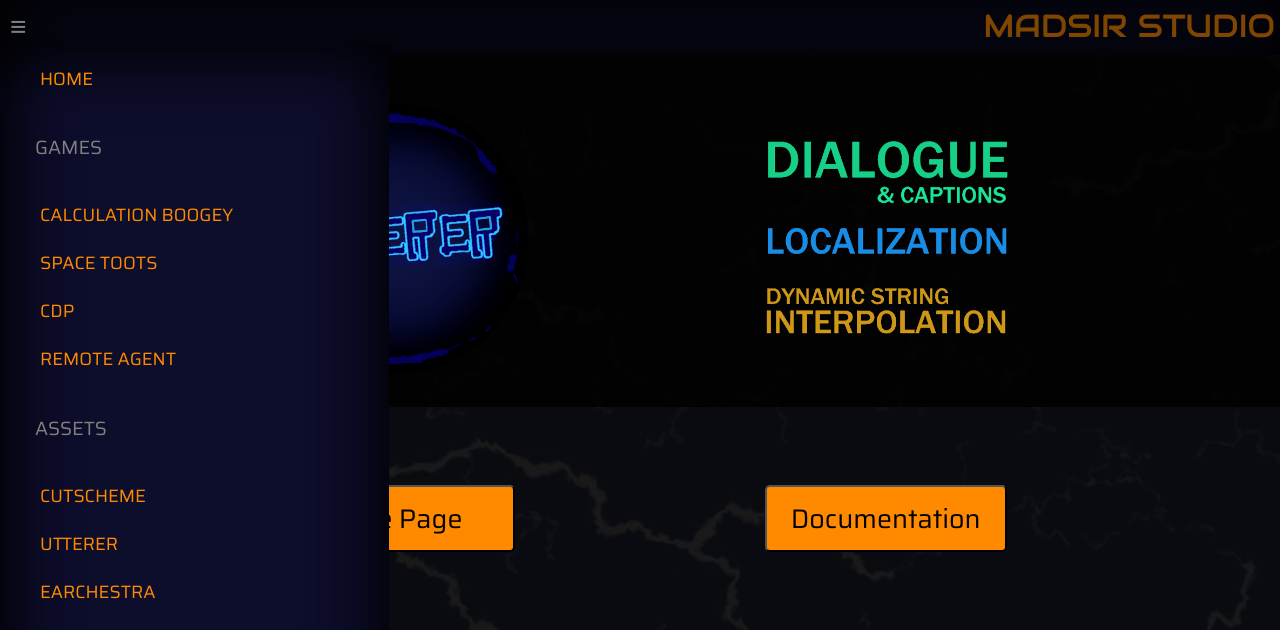
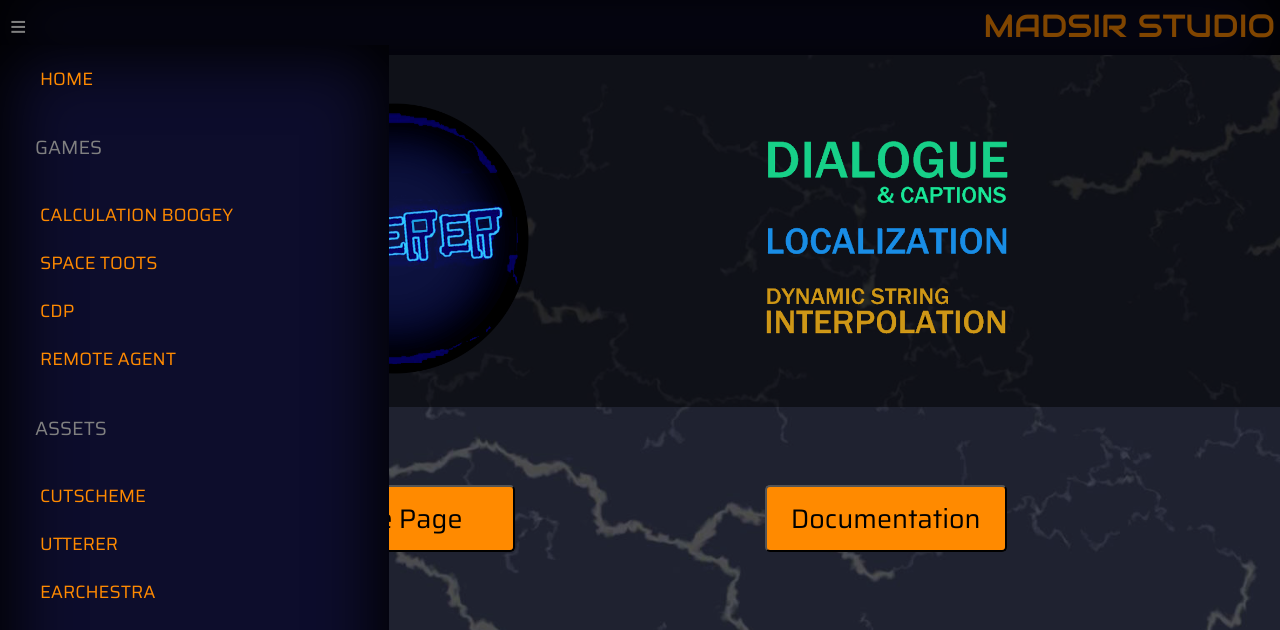
Before and after one commit to Madsir/madsirstudio.github.io, a Jekyll site: the page built from utterer/index.html, in a window 1280 px wide and 1400 px high. Shown: the top 630 px of the window. Built offline with Jekyll 4.4.1, drawn with Linux system fonts in a browser that asks for light colours; grey boxes are pictures that could not be loaded.

Commit message:
Update index.html

```diff
--- a/utterer/index.html
+++ b/utterer/index.html
@@ -11,12 +11,12 @@
   margin-left: 0%; /* Same width as the sidebar + left position in px */
   margin-right: 0%;
   height: 100%;
-	background-color: rgba(0,0,0,0.7);
+	background-color: rgba(0,0,0,0.1);
 }
 .centerdiv {
   margin-left: 0%;
   margin-right: 0%;
-  background-color: rgba(0,0,0,0.8);
+  background-color: rgba(0,0,0,0.5);
 }
 .videoWrapper {
   position: relative;
```
